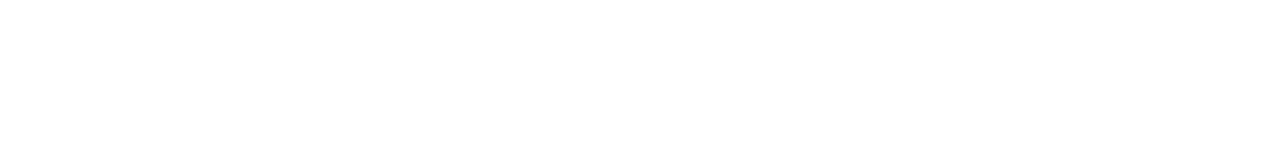
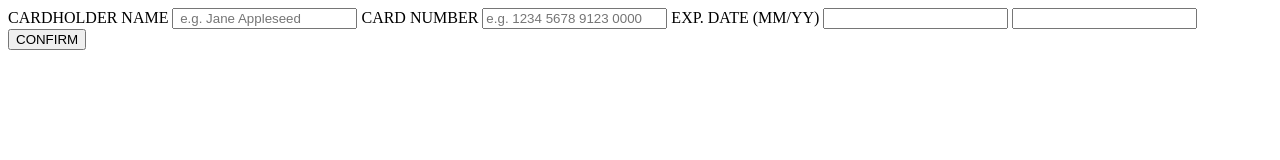
Before and after one commit to Hyagodevbfr/interactive-card, a plain HTML site: page index.html in a window 1280 px wide. Drawn offline with Linux system fonts and the light colour scheme.

Commit message:
:construction: create informations of inputs
#

```diff
--- a/index.html
+++ b/index.html
@@ -6,9 +6,25 @@
     <meta name="viewport" content="width=device-width, initial-scale=1.0">
     <link rel="stylesheet" href="src/css/style.css">
     <title>Interactive Card</title>
+    <link rel="shortcut icon" href="src/images/favicon-32x32.png" type="image/x-icon">
 </head>
 <body>
+    <section id="cardView">
 
+    </section>
+
+    <section id="cardInfos">
+        <span>CARDHOLDER NAME</span>
+            <input type="text" name="Card-name" id="Card-name" placeholder=" e.g. Jane Appleseed">
+
+        <span>CARD NUMBER</span>
+            <input type="text" name="Card-Number" id="Card-Number" placeholder="e.g. 1234 5678 9123 0000">
+
+        <span>EXP. DATE (MM/YY)</span>
+            <input type="number" name="month" id="month">
+            <input type="number" name="year" id="year">
+        <input type="button" value="CONFIRM">
+    </section>
 
 </body>
     <script src="src/js/script.js"></script>
```
